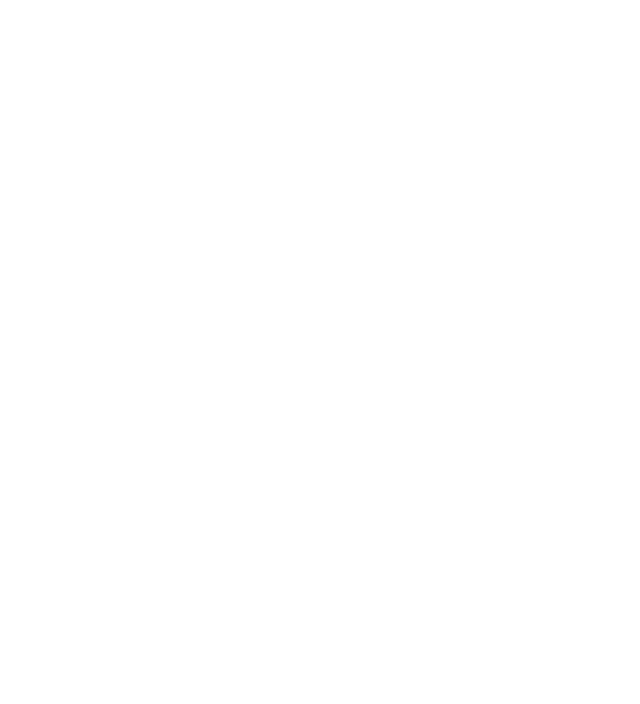
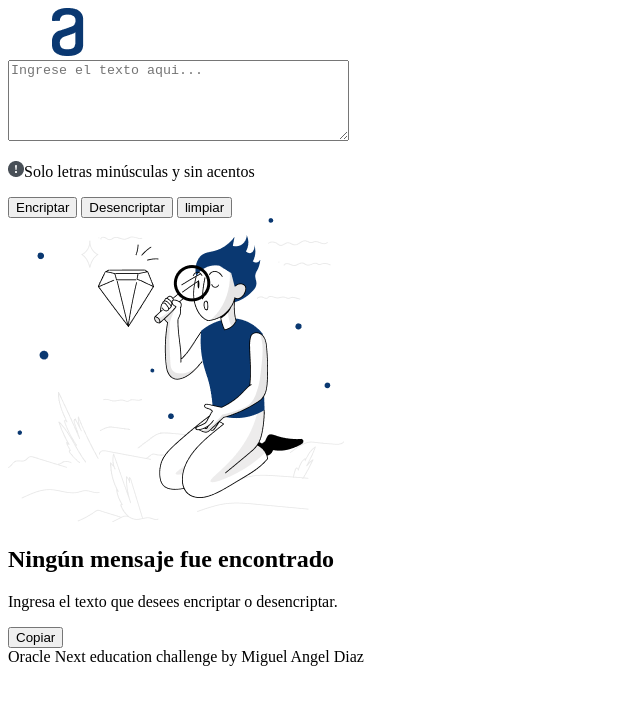
Before and after one commit to OnlyOneCodeMx/One_encryptor, a plain HTML site: page index.html in a window 1280 px wide. Shown: the whole page, without its empty margins (0-640 px from the left). Drawn offline with Linux system fonts and the light colour scheme.

Commit message:
First HTML layout

```diff
--- a/index.html
+++ b/index.html
@@ -1,5 +1,5 @@
 <!DOCTYPE html>
-<html lang="en">
+<html lang="es">
   <head>
     <meta charset="UTF-8" />
     <meta http-equiv="X-UA-Compatible" content="IE=edge" />
@@ -11,6 +11,56 @@
     <link rel="stylesheet" href="style.css" />
   </head>
   <body>
-    <script src="index.js"></script>
+    <div class="container">
+      <div class="body-container">
+        <div class="logo">
+          <img src="img/Logo.png" alt="alura-logo" />
+        </div>
+        <div class="form-container">
+          <div class="mesage">
+            <textarea
+              name="encryptorMesage"
+              cols="40"
+              rows="5"
+              placeholder="Ingrese el texto aqui..."
+            ></textarea>
+          </div>
+          <div class="rules-container">
+            <div class="rules">
+              <p>
+                <img
+                  src="img/Group.png"
+                  alt="exlacamation symbol"
+                />Solo letras minúsculas y sin acentos
+              </p>
+            </div>
+          </div>
+          <div class="buttons">
+            <button id="encryp-button">Encriptar</button>
+            <button id="decrypt-button">Desencriptar</button>
+            <button id="clear-button">limpiar</button>
+          </div>
+          <div class="result-container">
+            <div class="result"></div>
+            <img
+              src="img/Muñeco.png"
+              alt="person with a magnifying glass looking at a diamond
+                     "
+            />
+            <h2 class="result-h2">Ningún mensaje fue encontrado</h2>
+            <p class="result-p">
+              Ingresa el texto que desees encriptar o desencriptar.
+            </p>
+            <button class="copy-result">Copiar</button>
+          </div>
+        </div>
+      </div>
+      <div class="footer">
+        <footer>
+          Oracle Next education challenge by Miguel Angel Diaz
+        </footer>
+      </div>
+    </div>
+    <script src="script.js"></script>
   </body>
 </html>
```
Also changed, not shown: index.js (deleted), script.js (added).
